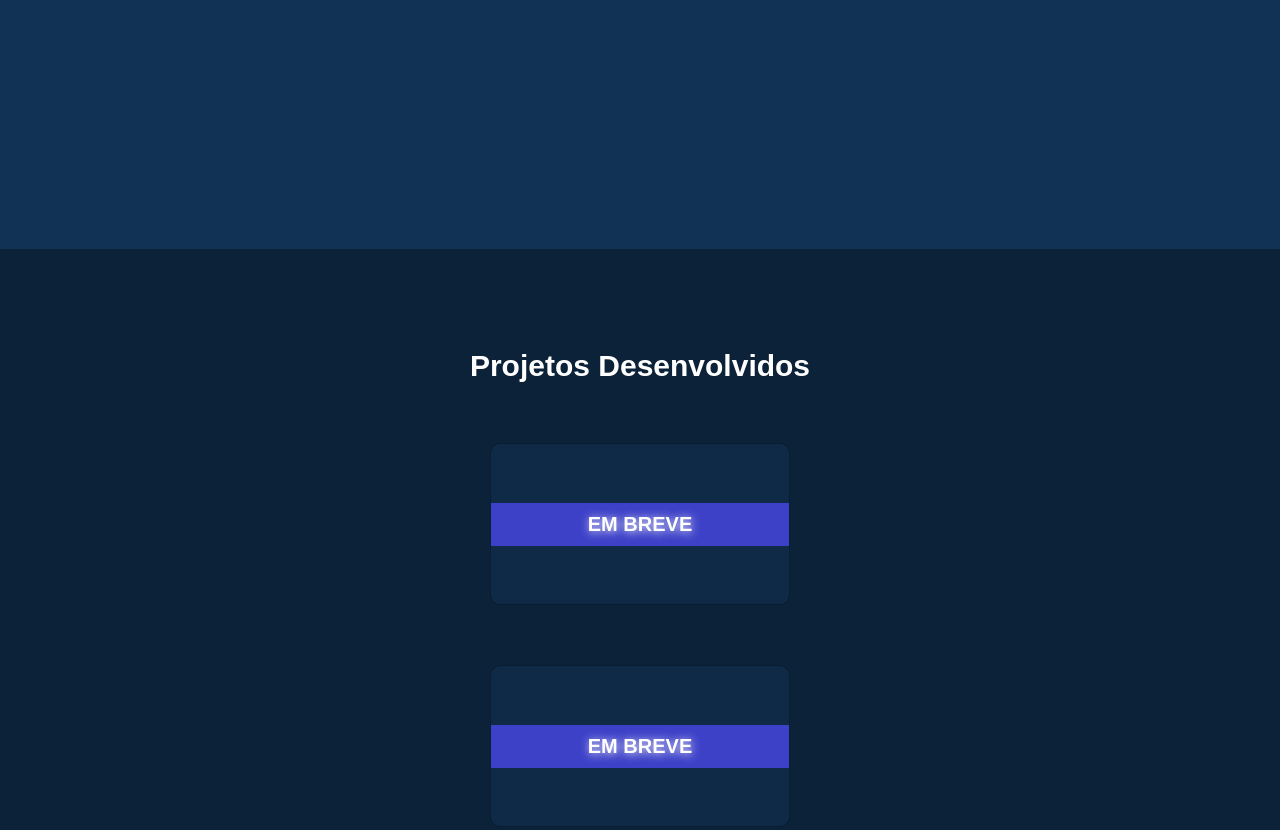
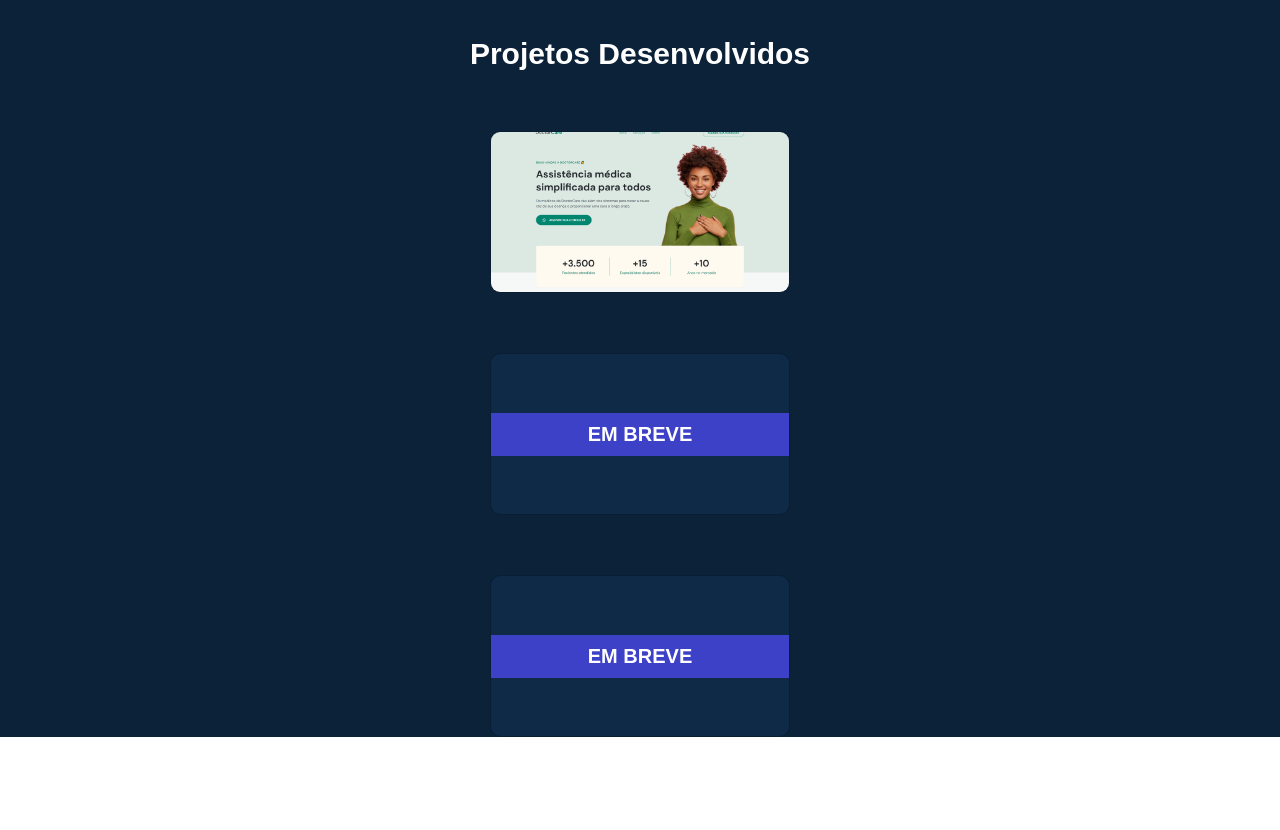
Before and after one commit to dionebraz/portfolio, a plain HTML site: page index.html in a window 1280 px wide. Shown: the part 1120-1950 px from the top of the page. After the commit the page ends 1857 px from the top, so only its background shows below. Drawn offline with Linux system fonts and the light colour scheme.

Commit message:
Adcionado projeto, Doctor Care

```diff
--- a/assets/css/index.css
+++ b/assets/css/index.css
@@ -108,7 +108,6 @@ section .title-section {
 /* =============================>> [ SECTION ABOUT ] <<============================= */
 
 section.about {
-    height: 80vh;
     padding: 10rem 0;
     text-align: center;
     background-color: #113255;
@@ -152,7 +151,6 @@ section .card span {
     width: 100%;
     padding: 1rem;
     text-align: center;
-    text-shadow: 1px 1px 10px;
     text-transform: uppercase;
     background-color: #3D41C8;
     transition: all .4s ease;
@@ -161,3 +159,8 @@ section .card span {
 section .card span:hover {
     letter-spacing: .5rem;
 }
+
+section #project__01 img {
+    width: 100%;
+    object-fit: cover;
+}
--- a/index.html
+++ b/index.html
@@ -39,7 +39,7 @@
             <h3>Olá, meu nome é</h3>
             <h1>Dione Braz</h1>
             <h2>Desenvolvedor Web</h2>
-            <a class="linkedin__link" href="#">Linkedin</a>
+            <a class="linkedin__link" href="https://www.linkedin.com/in/dione-braz-36339b221/" target="_blank">Linkedin</a>
         </section>
     </main>
 
@@ -56,7 +56,7 @@
     <section class="projects">
         <h2 class="title-section">Projetos Desenvolvidos</h2>
         <div class="card" id="project__01">
-            <span>Em Breve</span>
+            <a href="https://dionebraz.github.io/doctor-care/" target="_blank"><img src="assets/images/doctor-care.png" alt=""></a>
         </div>
         <div class="card" id="project__02">
             <span>Em Breve</span>
```
Also changed, not shown: assets/images/doctor-care.png (added).
